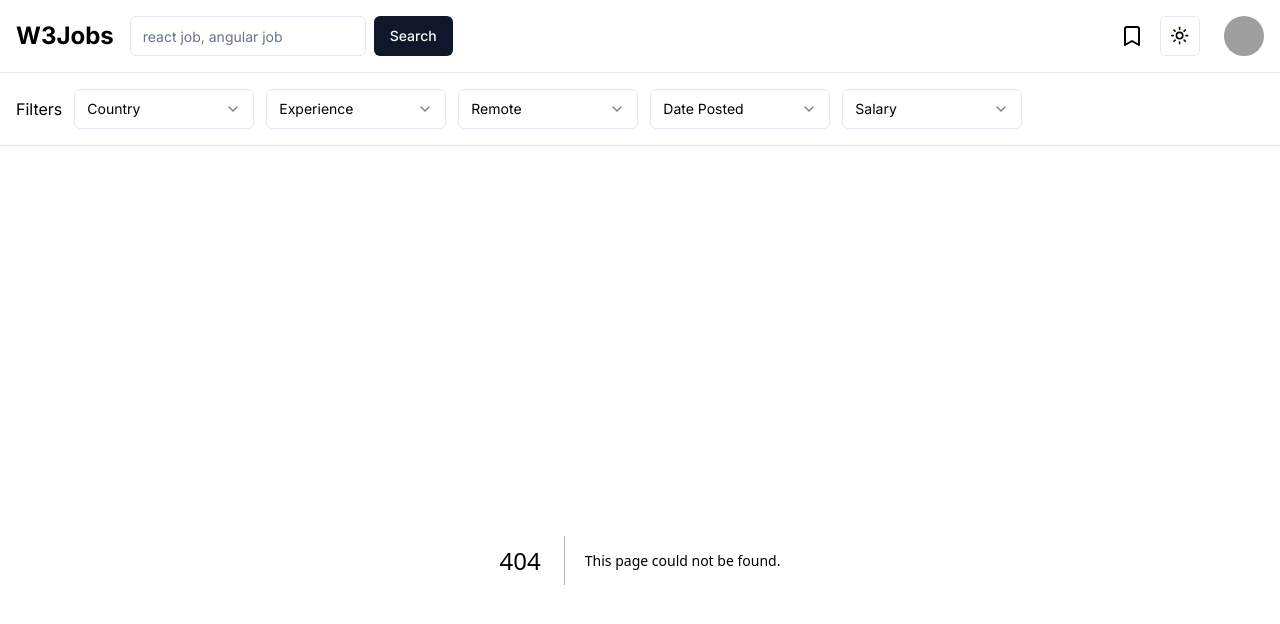
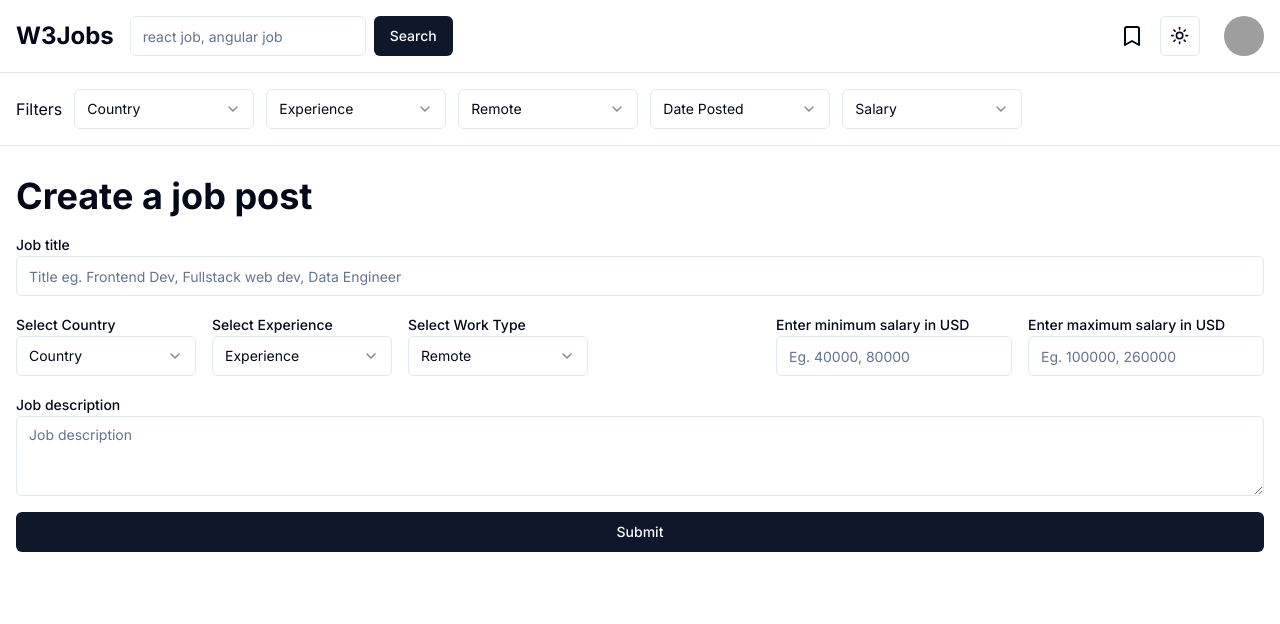
Before and after one commit to ashsajal1/w3jobs, a Next.js app: page /jobs/create in a window 1280 px wide. Before the commit this address had no page. Shown: the top 624 px of the page. Built offline with nearby package versions, Linux system fonts and the light colour scheme; grey boxes are pictures that could not be loaded.

Commit message:
feat: create job posting form

```diff
--- /dev/null
+++ b/src/app/jobs/create/page.tsx
@@ -0,0 +1,101 @@
+import { Button } from "@/components/ui/button";
+import { Input } from "@/components/ui/input";
+import { Label } from "@/components/ui/label";
+import { Select, SelectTrigger, SelectValue, SelectContent, SelectItem, SelectGroup, SelectLabel } from "@/components/ui/select";
+import { Textarea } from "@/components/ui/textarea";
+
+export default function page() {
+    const experiences = ['Enter level', 'Mid level', 'Senior']
+    const workType = ['Remote', 'Onsite', 'Hybrid']
+    return (
+        <div className="p-4">
+            <h1 className="text-4xl font-bold mb-4">Create a job post</h1>
+
+            <div>
+                <Label>Job title</Label>
+                <Input placeholder='Title eg. Frontend Dev, Fullstack web dev, Data Engineer' />
+            </div>
+
+            <section className="md:flex md:items-center md:justify-between md:gap-6">
+                <section className="flex items-center gap-4">
+                    <div className="mt-4">
+                        <Label>Select Country</Label>
+                        <Select>
+                            <SelectTrigger className="w-[180px]">
+                                <SelectValue placeholder="Country" />
+                            </SelectTrigger>
+                            <SelectContent>
+                                <SelectGroup>
+                                    <SelectLabel>Country</SelectLabel>
+                                    <SelectItem value="United States">United States</SelectItem>
+                                    <SelectItem value="Bangladesh">Bangladesh</SelectItem>
+
+                                </SelectGroup>
+                            </SelectContent>
+                        </Select>
+                    </div>
+
+                    <div className="mt-4">
+                        <Label>Select Experience</Label>
+                        <Select>
+                            <SelectTrigger className="w-[180px]">
+                                <SelectValue placeholder="Experience" />
+                            </SelectTrigger>
+                            <SelectContent>
+                                <SelectGroup>
+                                    <SelectLabel>Experience</SelectLabel>
+                                    {
+                                        experiences.map((experience: string) => (
+                                            <SelectItem key={experience} value={experience}>{experience}</SelectItem>
+
+                                        ))
+                                    }
+
+                                </SelectGroup>
+                            </SelectContent>
+                        </Select>
+                    </div>
+                    <div className="mt-4">
+                        <Label>Select Work Type</Label>
+                        <Select>
+                            <SelectTrigger className="w-[180px]">
+                                <SelectValue placeholder="Remote" />
+                            </SelectTrigger>
+                            <SelectContent>
+                                <SelectGroup>
+                                    <SelectLabel>Work type</SelectLabel>
+                                    {
+                                        workType.map((wt: string) => (
+                                            <SelectItem key={wt} value={wt}>{wt}</SelectItem>
+
+                                        ))
+                                    }
+                                </SelectGroup>
+                            </SelectContent>
+                        </Select>
+                    </div>
+
+
+                </section>
+
+                <section className="flex items-center gap-4">
+                    <div className="mt-4">
+                        <Label>Enter minimum salary in USD</Label>
+                        <Input type="number" placeholder="Eg. 40000, 80000" />
+                    </div>
+                    <div className="mt-4">
+                        <Label>Enter maximum salary in USD</Label>
+                        <Input type="number" placeholder="Eg. 100000, 260000" />
+                    </div>
+                </section>
+            </section>
+
+            <div className="mt-4">
+                <Label>Job description</Label>
+                <Textarea placeholder="Job description" />
+            </div>
+
+            <Button className="mt-4 w-full">Submit</Button>
+        </div>
+    )
+}
```
